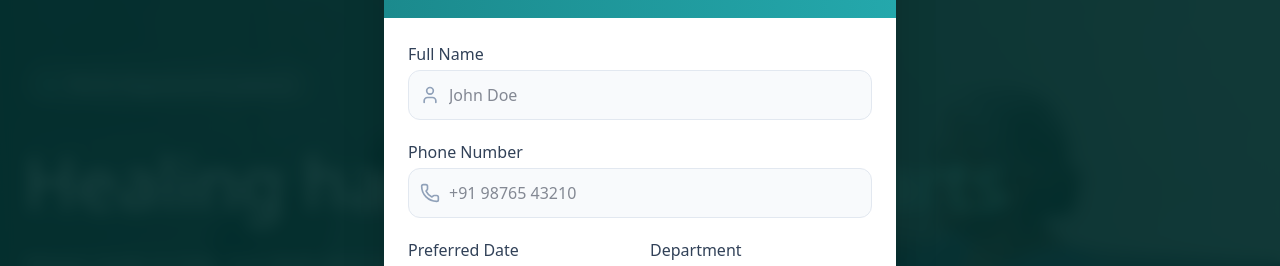
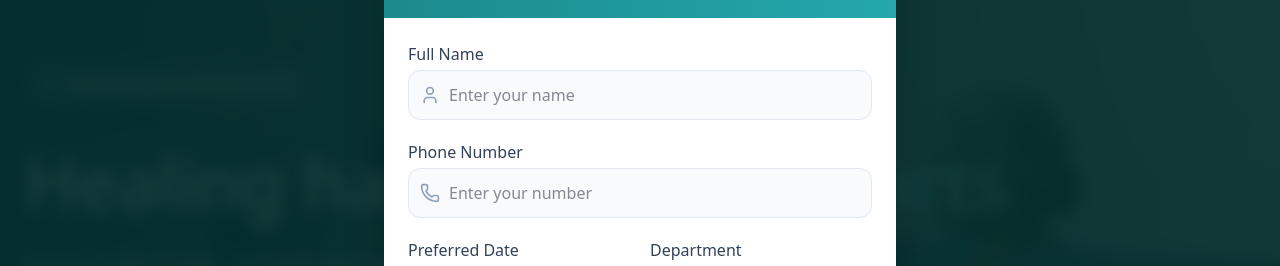
Before and after one commit to godivatech/krishna_hospital, a Next.js app: page / in a window 1280 px wide. Both pictures are taken after a click on the button "Book Appointment". Shown: the part 146-412 px from the top of the page. Built offline with nearby package versions, Linux system fonts and the light colour scheme; a web font is replaced by a local one.

Commit message:
code changes

```diff
--- a/src/app/layout.tsx
+++ b/src/app/layout.tsx
@@ -26,7 +26,7 @@ export default function RootLayout({
 }>) {
   return (
     <html lang="en" className="scroll-smooth" suppressHydrationWarning>
-      <body className={`${poppins.variable} ${playfair.variable} font-sans antialiased`}>
+      <body className={`${poppins.variable} ${playfair.variable} font-sans antialiased`} suppressHydrationWarning>
         {children}
         <WhatsAppFloat />
       </body>
--- a/src/components/BookAppointmentModal.tsx
+++ b/src/components/BookAppointmentModal.tsx
@@ -97,7 +97,7 @@ const BookAppointmentModal: React.FC<BookAppointmentModalProps> = ({ isOpen, onC
                       value={formData.name}
                       onChange={handleChange}
                       className="block w-full pl-10 pr-3 py-3 border border-slate-200 rounded-xl focus:ring-2 focus:ring-blue-600 focus:border-blue-600 transition-colors bg-slate-50 focus:bg-white text-slate-900"
-                      placeholder="John Doe"
+                      placeholder="Enter your name"
                     />
                   </div>
                 </div>
@@ -115,7 +115,7 @@ const BookAppointmentModal: React.FC<BookAppointmentModalProps> = ({ isOpen, onC
                       value={formData.phone}
                       onChange={handleChange}
                       className="block w-full pl-10 pr-3 py-3 border border-slate-200 rounded-xl focus:ring-2 focus:ring-blue-600 focus:border-blue-600 transition-colors bg-slate-50 focus:bg-white text-slate-900"
-                      placeholder="+91 98765 43210"
+                      placeholder="Enter your number"
                     />
                   </div>
                 </div>
```
